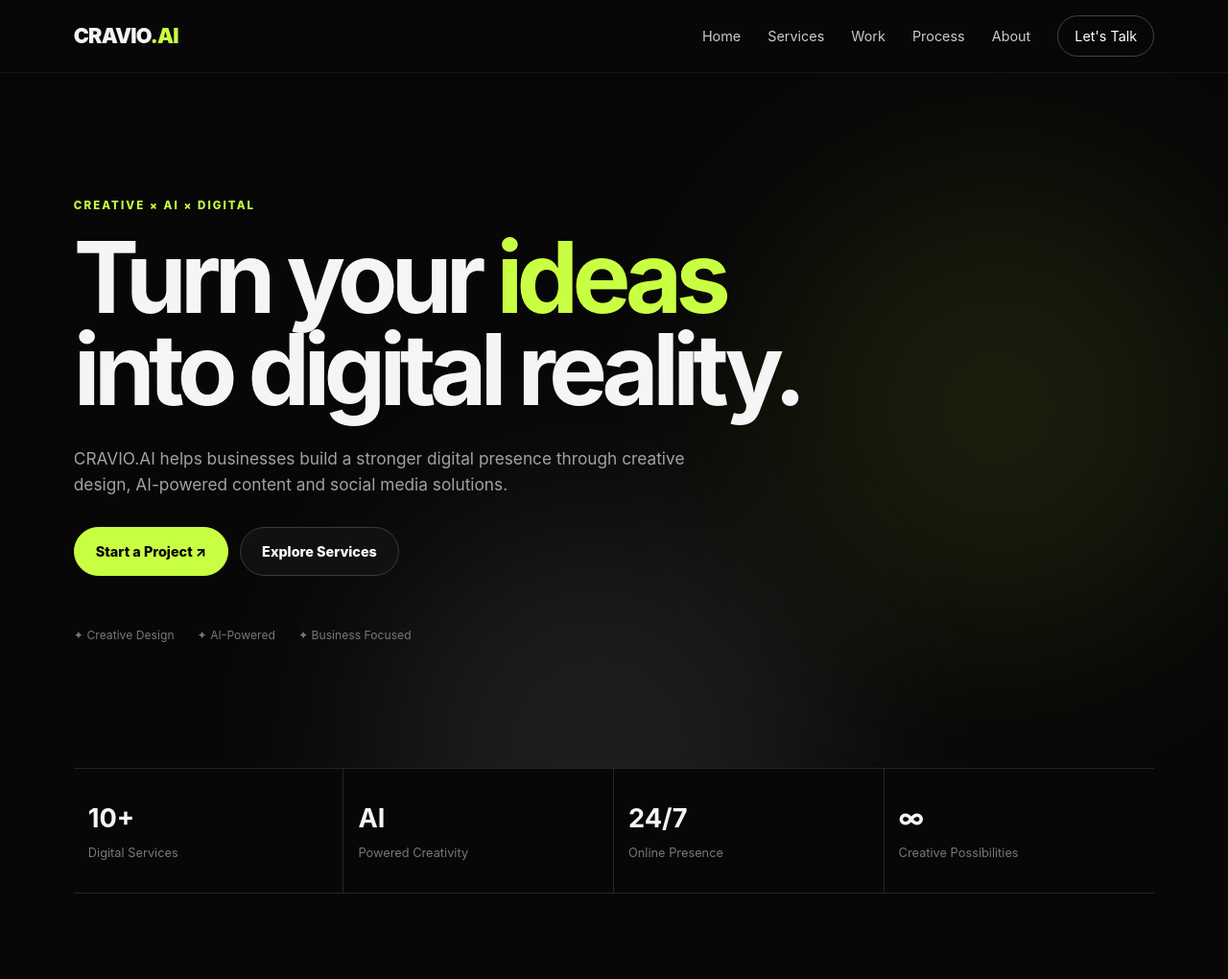
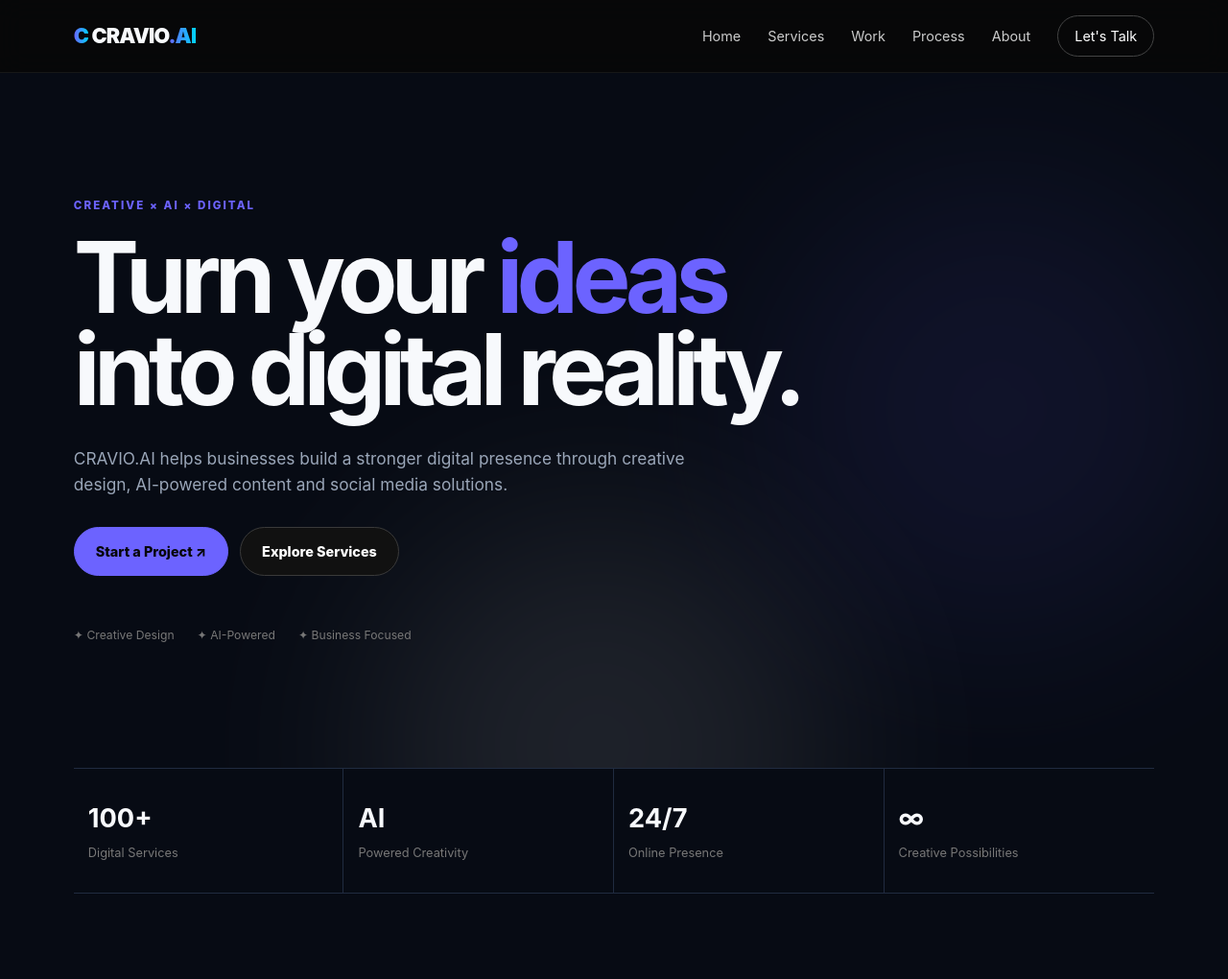
Before and after one commit to CravioAI/Cravio.AI, a plain HTML site: page index.html in a window 1280 px wide. Shown: the top 1020 px of the page at 96% size. Drawn offline with Linux system fonts and the light colour scheme.

Commit message:
Update theme colors and logo structure in HTML

```diff
--- a/index.html
+++ b/index.html
@@ -8,12 +8,24 @@
   <title>CRAVIO.AI — Turning Ideas Into Digital Reality</title>
   <style>
 *{box-sizing:border-box;margin:0;padding:0}
-:root{--bg:#070707;--card:#111;--line:#262626;--text:#f5f5f5;--muted:#a2a2a2;--accent:#c9ff42}
+:root{
+  --bg:#070B14;
+  --card:#101727;
+  --line:#202B40;
+  --text:#F7F9FC;
+  --muted:#9AA6B8;
+  --accent:#6C63FF;
+  --accent2:#00D4FF;
+}
 html{scroll-behavior:smooth}
 body{font-family:Inter,Arial,sans-serif;background:var(--bg);color:var(--text);line-height:1.6;overflow-x:hidden}
 a{text-decoration:none;color:inherit}
 .navbar{height:76px;display:flex;align-items:center;justify-content:space-between;padding:0 6%;position:sticky;top:0;z-index:20;background:rgba(7,7,7,.86);backdrop-filter:blur(14px);border-bottom:1px solid #171717}
-.logo{font-size:1.35rem;font-weight:900;letter-spacing:-.04em}.logo span{color:var(--accent)}
+.logo{font-size:1.35rem;font-weight:900;letter-spacing:-.04em}.logo span{
+  background:linear-gradient(90deg,var(--accent),var(--accent2));
+  -webkit-background-clip:text;
+  -webkit-text-fill-color:transparent;
+}
 .nav-links{display:flex;align-items:center;gap:28px;font-size:.9rem;color:#ccc}.nav-links a:hover{color:var(--accent)}.nav-cta{border:1px solid #444;padding:9px 17px;border-radius:99px;color:#fff!important}
 .menu-btn{display:none;background:none;border:0;color:white;font-size:1.6rem}
 .hero{min-height:calc(100vh - 76px);display:flex;align-items:center;position:relative;padding:90px 6%;overflow:hidden}
@@ -39,7 +51,10 @@ footer{padding:50px 6% 25px;border-top:1px solid var(--line);color:#777}.footer-
 </head>
 <body>
   <header class="navbar">
-    <a class="logo" href="#home">CRAVIO<span>.AI</span></a>
+    <a class="logo" href="#home">
+  <span class="logo-mark">C</span>
+  CRAVIO<span>.AI</span>
+    </a>
     <button class="menu-btn" aria-label="Open menu">☰</button>
     <nav class="nav-links">
       <a href="#home">Home</a>
@@ -72,7 +87,7 @@ footer{padding:50px 6% 25px;border-top:1px solid var(--line);color:#777}.footer-
     </section>
 
     <section class="stats">
-      <div><strong>10+</strong><span>Digital Services</span></div>
+      <div><strong>100+</strong><span>Digital Services</span></div>
       <div><strong>AI</strong><span>Powered Creativity</span></div>
       <div><strong>24/7</strong><span>Online Presence</span></div>
       <div><strong>∞</strong><span>Creative Possibilities</span></div>
```
